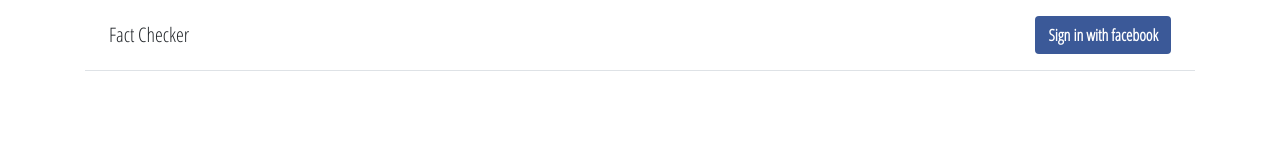
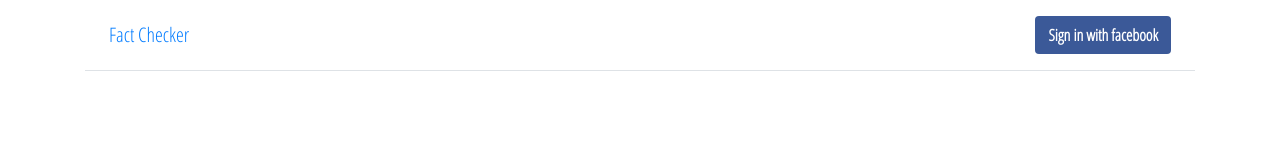
Before and after one commit to foyez/fact-checker, a React (Create React App) app: page / in a window 1280 px wide. Shown: the top 149 px of the page. Built offline with nearby package versions, Linux system fonts and the light colour scheme; no server answers.

Commit message:
add home route in logo

```diff
--- a/src/components/Navigation/Navigation.jsx
+++ b/src/components/Navigation/Navigation.jsx
@@ -3,6 +3,7 @@ import React from 'react'
 import { auth, facebookProvider } from '../../firebase/firebase.utils'
 
 import './Navigation.scss'
+import { Link } from 'react-router-dom'
 
 const Navigation = ({ currentUser }) => {
   // console.log(currentUser)
@@ -13,7 +14,9 @@ const Navigation = ({ currentUser }) => {
 
   return (
     <div className="d-flex justify-content-between align-items-center p-3 px-md-4 mb-3 bg-white border-bottom box-shadow">
-      <h5 className="my-0 mr-md-auto font-weight-normal">Fact Checker</h5>
+      <h5 className="my-0 mr-md-auto font-weight-normal">
+        <Link to="/">Fact Checker</Link>
+      </h5>
       {!currentUser ? (
         <button className="btn btn-fb" onClick={signInWithFacebook}>
           Sign in with facebook
```
